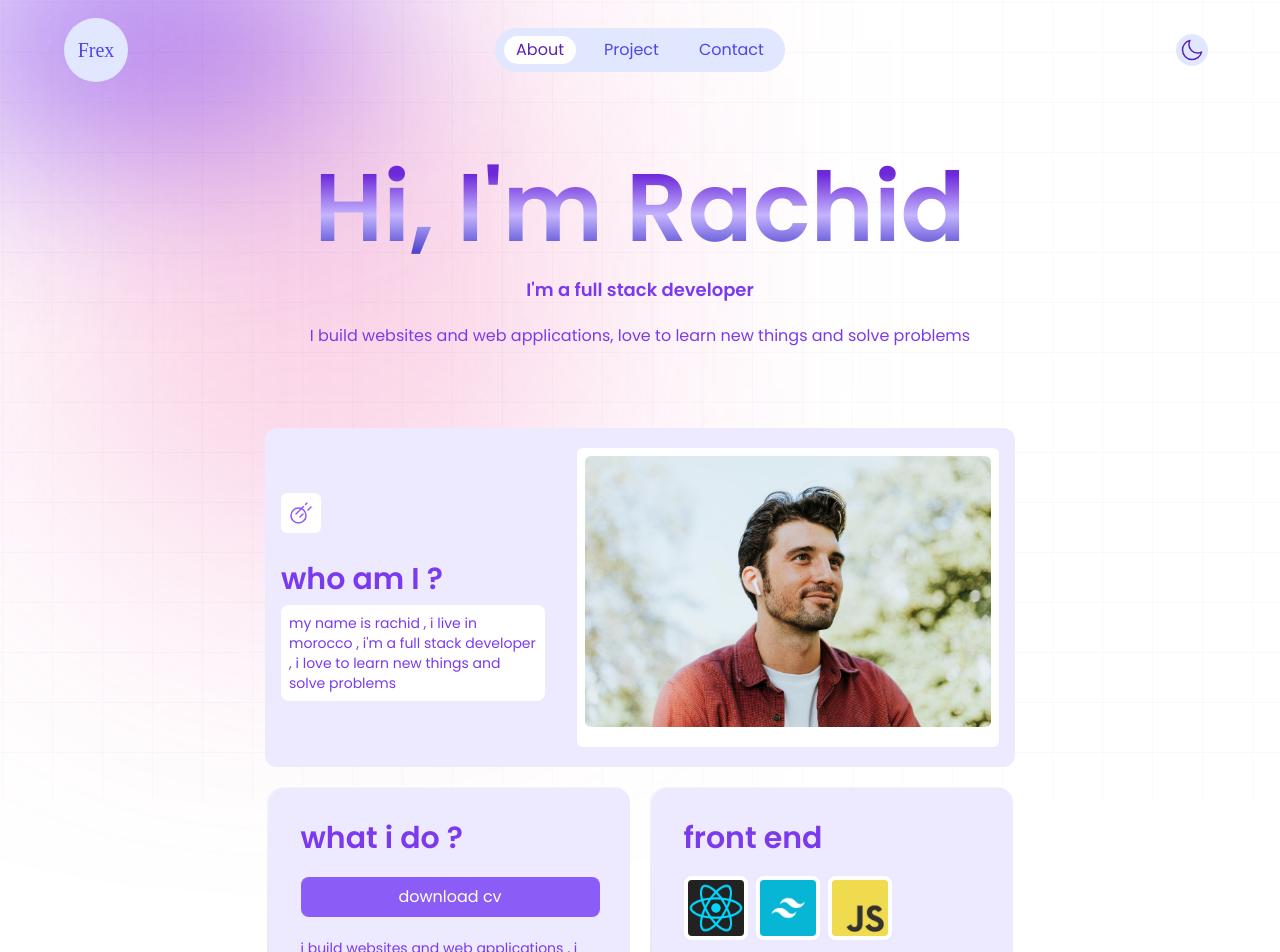
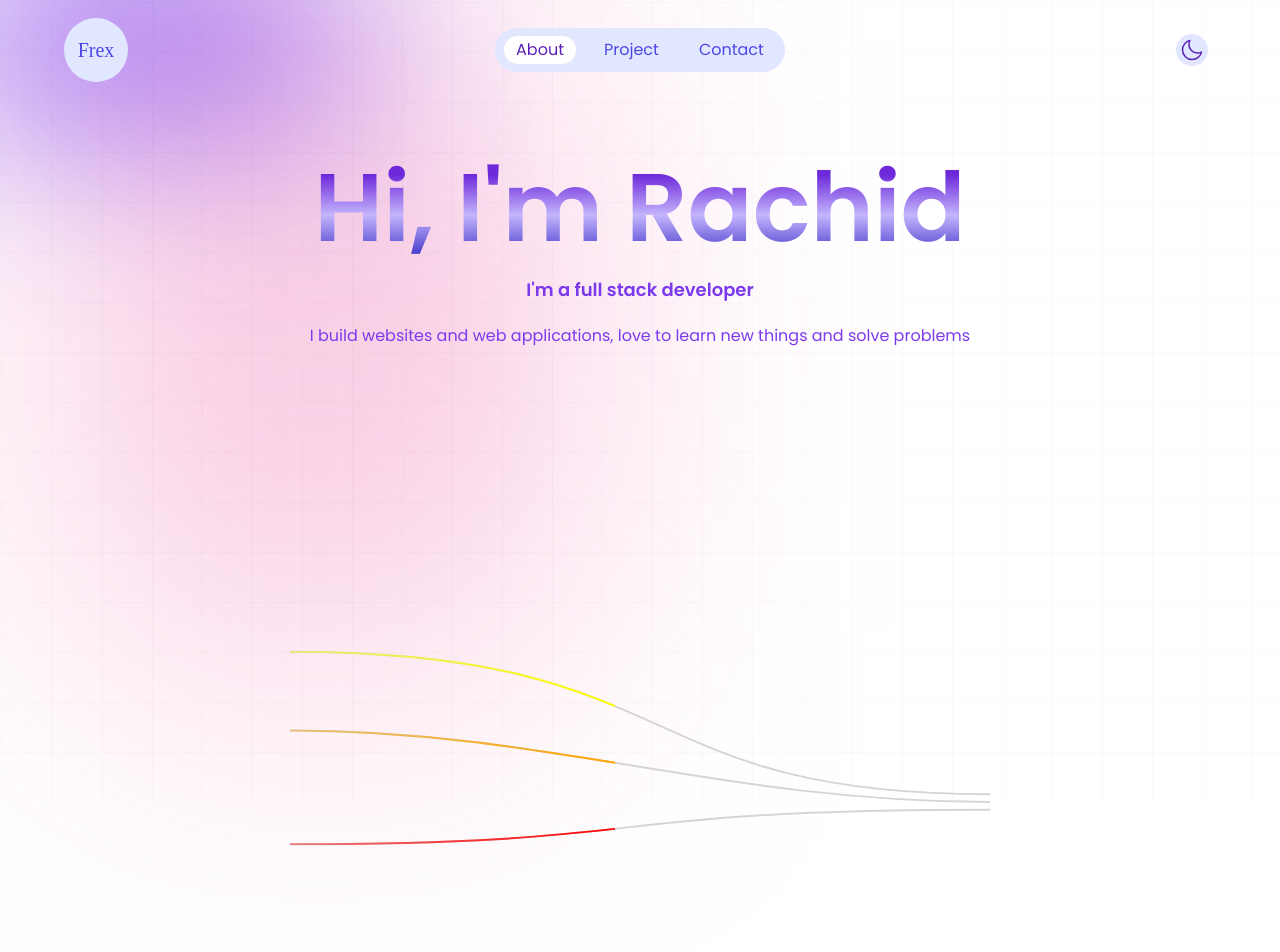
Before and after one commit to rachidfrex/my_portfolio, a React (Vite) app: page / in a window 1280 px wide. Shown: the top 952 px of the page. Built offline with nearby package versions, Linux system fonts and the light colour scheme; a web font is replaced by a local one.

Commit message:
Refactor SVG animation setup for improved performance and code organization

```diff
--- a/src/components/content.jsx
+++ b/src/components/content.jsx
@@ -6,13 +6,21 @@ import javascript from "../assets/JavaScript.png";
 import laravel from "../assets/laravel.png";
 import postman from "../assets/postman.png";
 import mysql from "../assets/sql.png";
-import { motion } from 'framer-motion';
+import LaserLine from './laserline';
+import Linelaser from "./linelaser";
+
 
 
 function Content() {
 
   return (
     <div className="flex flex-col gap-5 items-center   justify-center mt-20  ">
+      <LaserLine/>
+      <div className="flex justify-center items-center ">
+      <Linelaser/>
+      </div>
+
+
       <div className="flex flex-col md:flex-row gap-8 mx-5 md:mx-0 backdrop-blur-md justify-center items-center   bg-violet-100 dark:bg-gradient-to-b  dark:from-violet-900   dark:to-slate-900  md:w-[750px] h-full   rounded-xl px-4 py-5">
       <div className="flex justify-start items-start flex-col gap-2">
       <div className="bg-white  w-10 h-10 flex mb-5 justify-center items-center rounded-md">
--- /dev/null
+++ b/src/components/laserline.jsx
@@ -0,0 +1,58 @@
+import React, { useEffect, useRef } from 'react';
+import { gsap } from 'gsap';
+
+const LaserLine = () => {
+  const svgRef = useRef(null);
+
+  useEffect(() => {
+    const laser = svgRef.current.querySelector('#laser');
+    const laserLength = laser.getTotalLength();
+
+    gsap.set(laser, {
+      strokeDasharray: laserLength,
+      strokeDashoffset: laserLength,
+      strokeOpacity: 0
+    });
+
+    const tl = gsap.timeline({ repeat: -1, repeatDelay: 1 });
+
+    tl.to(laser, {
+      duration: 1,
+      strokeDashoffset: 0,
+      strokeOpacity: 1,
+      ease: "power1.inOut"
+    })
+    .to(laser, {
+      duration: 0.5,
+      strokeOpacity: 0,
+      ease: "power1.in"
+    })
+    .to(laser, {
+      duration: 0.5,
+      strokeDashoffset: laserLength,
+      immediateRender: false
+    });
+
+  }, []);
+
+  return (
+    <svg ref={svgRef} width="300" height="100" xmlns="http://www.w3.org/2000/svg">
+      <path
+        id="laser"
+        d="M10,50 Q75,10 150,50 T290,50"
+        fill="none"
+        stroke="#ff00ff"
+        strokeWidth="4"
+      />
+      <filter id="glow">
+        <feGaussianBlur stdDeviation="2.5" result="coloredBlur"/>
+        <feMerge>
+          <feMergeNode in="coloredBlur"/>
+          <feMergeNode in="SourceGraphic"/>
+        </feMerge>
+      </filter>
+    </svg>
+  );
+};
+
+export default LaserLine;
--- /dev/null
+++ b/src/components/linelaser.jsx
@@ -0,0 +1,39 @@
+import React from 'react';
+
+
+const Linelaser = () => {
+    return (
+        <div className="flex justify-center items-center relative w-[700px] ">
+      {/* back */}
+      <svg width="100%" height="400" viewBox="0 0 1440 400" fill="none" xmlns="http://www.w3.org/2000/svg">
+
+        <path d="M0 2C828.225 2 685.929 295 1440 295" stroke="#D5D5D5" stroke-width="4"/>
+        <path d="M0 164C530.184 164 889.809 311 1440 311" stroke="#D5D5D5" stroke-width="4"/>
+        <path d="M0 398C786.273 398 603.71 327 1440 327" stroke="#D5D5D5" stroke-width="4"/>
+      </svg>
+      {/* front  */}
+      <svg className="absolute" width="100%" height="400" viewBox="0 0 1440 400" fill="none" xmlns="http://www.w3.org/2000/svg">
+      <defs>
+          <linearGradient id="gradient">
+            <stop offset="0%" style={{stopColor: "white", stopOpacity: 0}} />
+            <stop offset="0.8" style={{stopColor: "white", stopOpacity: 1}} />
+            <stop offset="0.8" style={{stopColor: "white", stopOpacity: 0}} />
+          </linearGradient>
+          <mask id="gradient-mask">
+            <rect className="mask-rect" x="-50%" y="0" width="100%" height="400" fill="url(#gradient)" />
+
+          </mask>
+        </defs>
+      <path d="M0 2C828.225 2 685.929 295 1440 295" stroke="yellow" stroke-width="4" mask="url(#gradient-mask)"/>
+      <path d="M0 164C530.184 164 889.809 311 1440 311" stroke="orange" stroke-width="4" mask="url(#gradient-mask)"/>
+      <path d="M0 398C786.273 398 603.71 327 1440 327" stroke="red" stroke-width="4" mask="url(#gradient-mask)"/>
+      </svg>
+      </div>
+    );
+};
+
+
+
+
+
+export default Linelaser;
--- a/src/index.css
+++ b/src/index.css
@@ -50,3 +50,17 @@
     @apply   relative   w-[calc(100%-4px)] top-[1.2px] left-[1.5px] h-[calc(100%-2px)] dark:bg-gradient-to-b  dark:from-violet-900    dark:to-slate-900 rounded-2xl overflow-hidden;
 
 }
+
+
+@keyframes slidMask {
+    from {
+        x : -100%;
+    }
+    to {
+        x : 100%;
+    }
+
+}
+.mask-rect{
+    animation : slidMask 5s ease infinite;
+}
```
